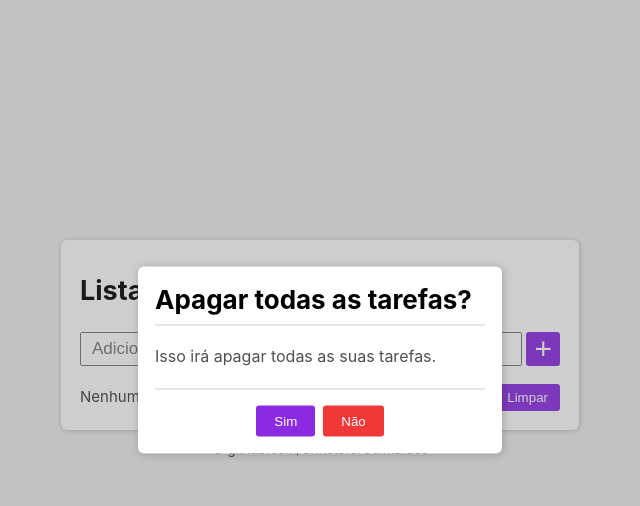
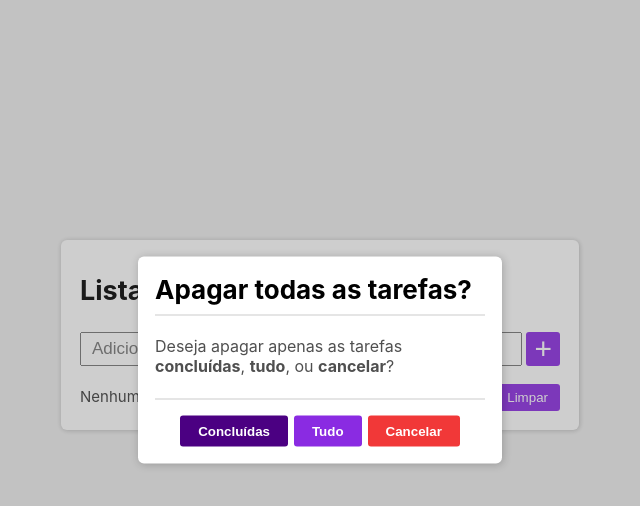
Before and after one commit to ChristoferGuimaraes/todo-react, a React (Create React App) app: page / in a window 1280 px wide. Both pictures are taken after a click on the button "Limpar". Shown: the top 506 px of the page, without its empty margins (320-960 px from the left). Built offline with nearby package versions, Linux system fonts and the light colour scheme.

Commit message:
added new button clear completed tasks

```diff
--- a/src/components/App.js
+++ b/src/components/App.js
@@ -87,10 +87,14 @@ function App() {
     setOpenModal(false);
   };
 
+  const selectedModal = function () {
+    setList(notCompleted);
+    setOpenModal(false);
+  };
+
   return (
     <>
       <div className="container">
-        <ToastContainer />
         <div className="main-container">
           <form onSubmit={handleSubmit}>
             <div className="title">Lista de Tarefas</div>
@@ -159,13 +163,17 @@ function App() {
               </button>
             </div>
           </div>
-        <footer>&copy; github.com/ChristoferGuimaraes</footer>
+          <footer>&copy; github.com/ChristoferGuimaraes</footer>
         </div>
-
       </div>
       {openModal && (
-        <Modal cancelModal={setOpenModal} confirmModal={confirmModal} />
+        <Modal
+          cancelModal={setOpenModal}
+          confirmModal={confirmModal}
+          selectedModal={selectedModal}
+        />
       )}
+      <ToastContainer />
     </>
   );
 }
--- a/src/components/Modal/index.css
+++ b/src/components/Modal/index.css
@@ -18,7 +18,6 @@
   left: 50%;
   transform: translate(-50%, -50%);
   width: 330px;
-
 }
 
 .body-modal {
@@ -54,12 +53,17 @@
   margin-top: 16px;
 }
 
-.yes-container {
-  margin-right: 8px;
+.all-container {
+  margin-left: 6px;
 }
 
-.yes-button,
-.no-button {
+.cancel-container {
+  margin-left: 6px;
+}
+
+.all-button,
+.cancel-button,
+.selected-button {
   padding: 8px 18px;
   border: none;
   background-color: blueviolet;
@@ -67,16 +71,34 @@
   border-radius: 3px;
   transition: 0.3s;
   cursor: pointer;
+  font-weight:bold;
 }
 
-.yes-button:hover {
+.selected-button {
+    background-color: indigo;
+}
+
+.selected-button:hover {
+    background-color: rgb(97, 2, 165);
+}
+
+.all-button:hover {
   background-color: rgb(108, 28, 184);
 }
 
-.no-button {
+.cancel-button {
   background-color: rgb(241, 56, 56);
 }
 
-.no-button:hover {
+.cancel-button:hover {
   background-color: rgb(204, 48, 48);
 }
+
+@media (max-width: 900px) {
+  .all-button,
+  .cancel-button,
+  .selected-button {
+    padding: 8px 18px;
+    font-size: 17px;
+  }
+}
--- a/src/components/Modal/index.js
+++ b/src/components/Modal/index.js
@@ -1,7 +1,7 @@
 import React from "react";
 import "./index.css";
 
-function Modal({cancelModal, confirmModal}) {
+function Modal({cancelModal, confirmModal, selectedModal}) {
   return (
     <div className="modal-background">
       <div className="modal-container">
@@ -10,15 +10,20 @@ function Modal({cancelModal, confirmModal}) {
         </div>
         <div className="body-modal">
           <p>
-            Isso irá apagar todas as suas tarefas.
+            Deseja apagar apenas as tarefas <b>concluídas</b>, <b>tudo</b>, ou <b>cancelar</b>?
           </p>
         </div>
         <div className="footer">
-          <div className="yes-container">
-            <button className="yes-button" onClick={() => confirmModal(true)}>Sim</button>
+         <div>
+              <button className="selected-button" onClick={() => selectedModal(true)}>Concluídas</button>
           </div>
-          <div className="no-container">
-            <button className="no-button" onClick={() => cancelModal(false)}>Não</button>
+          <div className="all-container">
+            <button className="all-button" onClick={() => confirmModal(true)}>Tudo</button>
+          </div>
+
+
+          <div className="cancel-container">
+            <button className="cancel-button" onClick={() => cancelModal(false)}>Cancelar</button>
           </div>
         </div>
       </div>
```
